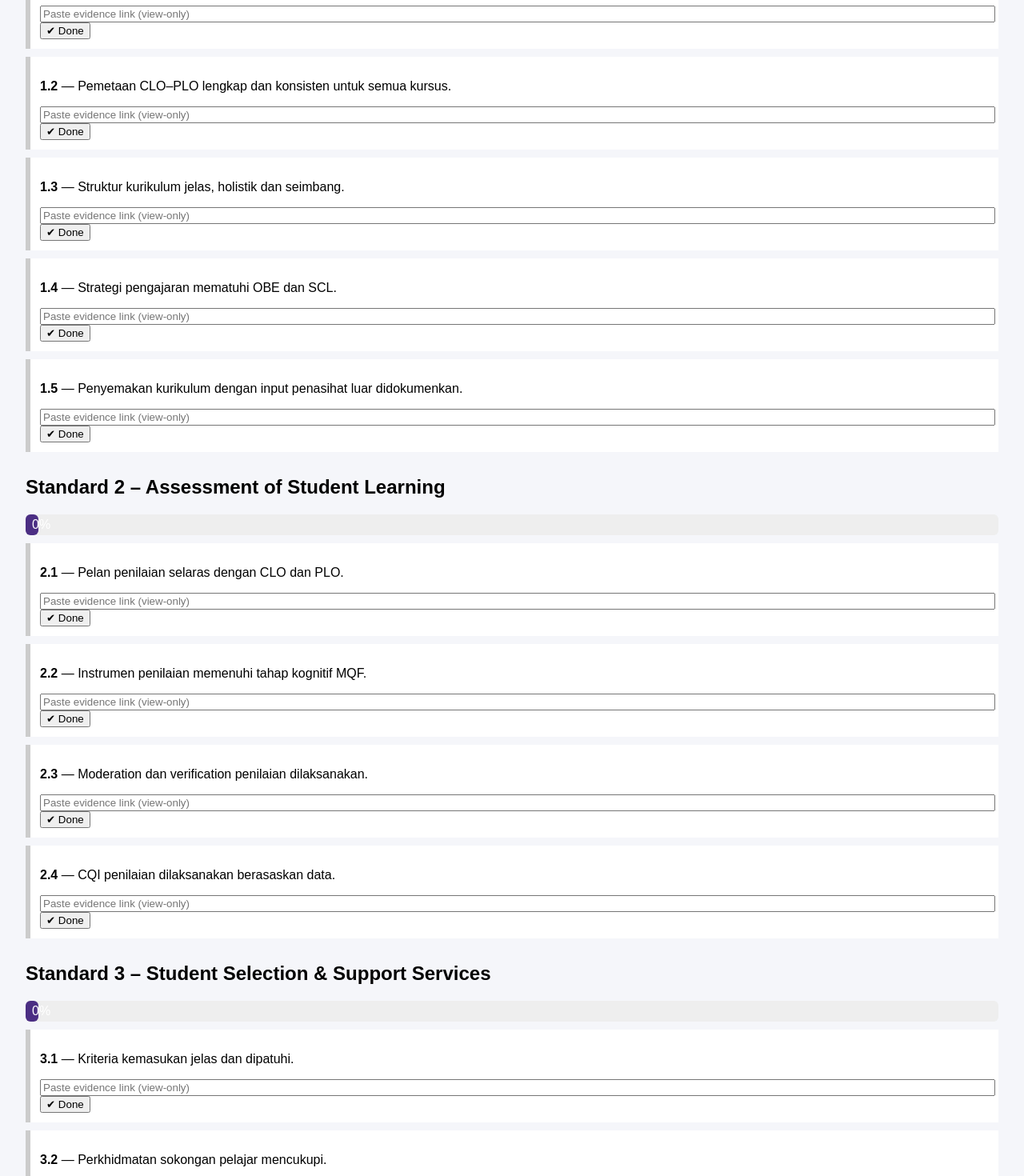
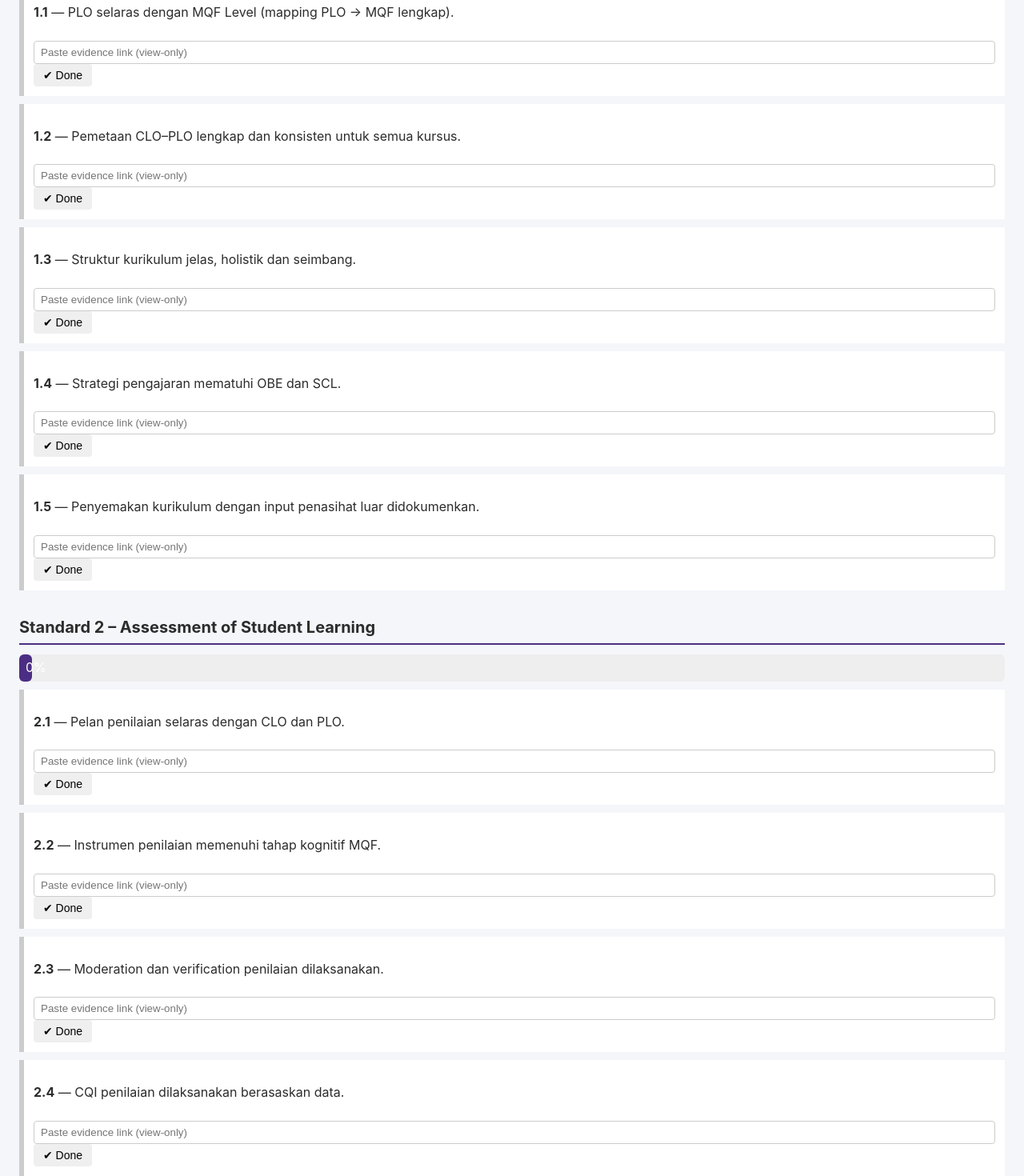
Before and after one commit to hazwanihanafi-commits/academicprogramsystem, a Next.js app: page /accreditation in a window 1280 px wide. Shown: the part 400-1870 px from the top of the page at 80% size. Built offline with nearby package versions, Linux system fonts and the light colour scheme.

Commit message:
Update global.css

```diff
--- a/styles/global.css
+++ b/styles/global.css
@@ -1 +1,172 @@
-body{font-family:Arial;background:#f5f6fa;}
+/* =========================
+   GLOBAL RESET
+========================= */
+* {
+  box-sizing: border-box;
+}
+
+body {
+  margin: 0;
+  font-family: -apple-system, BlinkMacSystemFont, "Segoe UI",
+    Roboto, Oxygen, Ubuntu, Cantarell, "Helvetica Neue", Arial,
+    sans-serif;
+  background: #f5f6fa;
+  color: #2c2c2c;
+  line-height: 1.6;
+}
+
+/* =========================
+   LAYOUT
+========================= */
+.container {
+  max-width: 1100px;
+  margin: 0 auto;
+  padding: 24px 16px;
+}
+
+/* =========================
+   HEADINGS
+========================= */
+h1 {
+  font-size: 26px;
+  margin-bottom: 8px;
+}
+
+h2 {
+  font-size: 20px;
+  margin: 24px 0 12px;
+  border-bottom: 2px solid #4b2e83;
+  padding-bottom: 4px;
+}
+
+h3 {
+  font-size: 16px;
+  margin-bottom: 6px;
+}
+
+/* =========================
+   CARD
+========================= */
+.card {
+  background: white;
+  border-radius: 8px;
+  padding: 16px;
+  margin-bottom: 16px;
+  box-shadow: 0 1px 4px rgba(0, 0, 0, 0.08);
+}
+
+/* =========================
+   INPUTS
+========================= */
+input[type="text"] {
+  width: 100%;
+  padding: 6px 8px;
+  margin-top: 6px;
+  border-radius: 4px;
+  border: 1px solid #ccc;
+}
+
+label {
+  font-weight: 500;
+}
+
+/* =========================
+   BUTTONS
+========================= */
+button {
+  border: none;
+  border-radius: 4px;
+  padding: 6px 12px;
+  cursor: pointer;
+  font-size: 14px;
+}
+
+.btn-primary {
+  background: #4b2e83;
+  color: white;
+}
+
+.btn-secondary {
+  background: #9e9e9e;
+  color: white;
+}
+
+.btn-primary:hover {
+  opacity: 0.9;
+}
+
+/* =========================
+   STATUS BADGES
+========================= */
+.badge {
+  display: inline-block;
+  padding: 6px 10px;
+  border-radius: 6px;
+  font-weight: bold;
+  font-size: 13px;
+}
+
+.badge-success {
+  background: #e8f5e9;
+  color: #2e7d32;
+}
+
+.badge-warning {
+  background: #fff3e0;
+  color: #ef6c00;
+}
+
+/* =========================
+   PROGRESS BAR
+========================= */
+.progress {
+  background: #e0e0e0;
+  border-radius: 6px;
+  overflow: hidden;
+  height: 22px;
+  margin-bottom: 12px;
+}
+
+.progress-bar {
+  height: 100%;
+  color: white;
+  font-size: 12px;
+  line-height: 22px;
+  text-align: center;
+  background: #4b2e83;
+}
+
+.progress-bar.done {
+  background: #2e7d32;
+}
+
+/* =========================
+   LINKS
+========================= */
+a {
+  color: #4b2e83;
+  text-decoration: none;
+}
+
+a:hover {
+  text-decoration: underline;
+}
+
+/* =========================
+   PRINT (VERY IMPORTANT)
+========================= */
+@media print {
+  body {
+    background: white;
+  }
+
+  button,
+  input {
+    display: none !important;
+  }
+
+  .card {
+    box-shadow: none;
+    border: 1px solid #ddd;
+  }
+}
```
